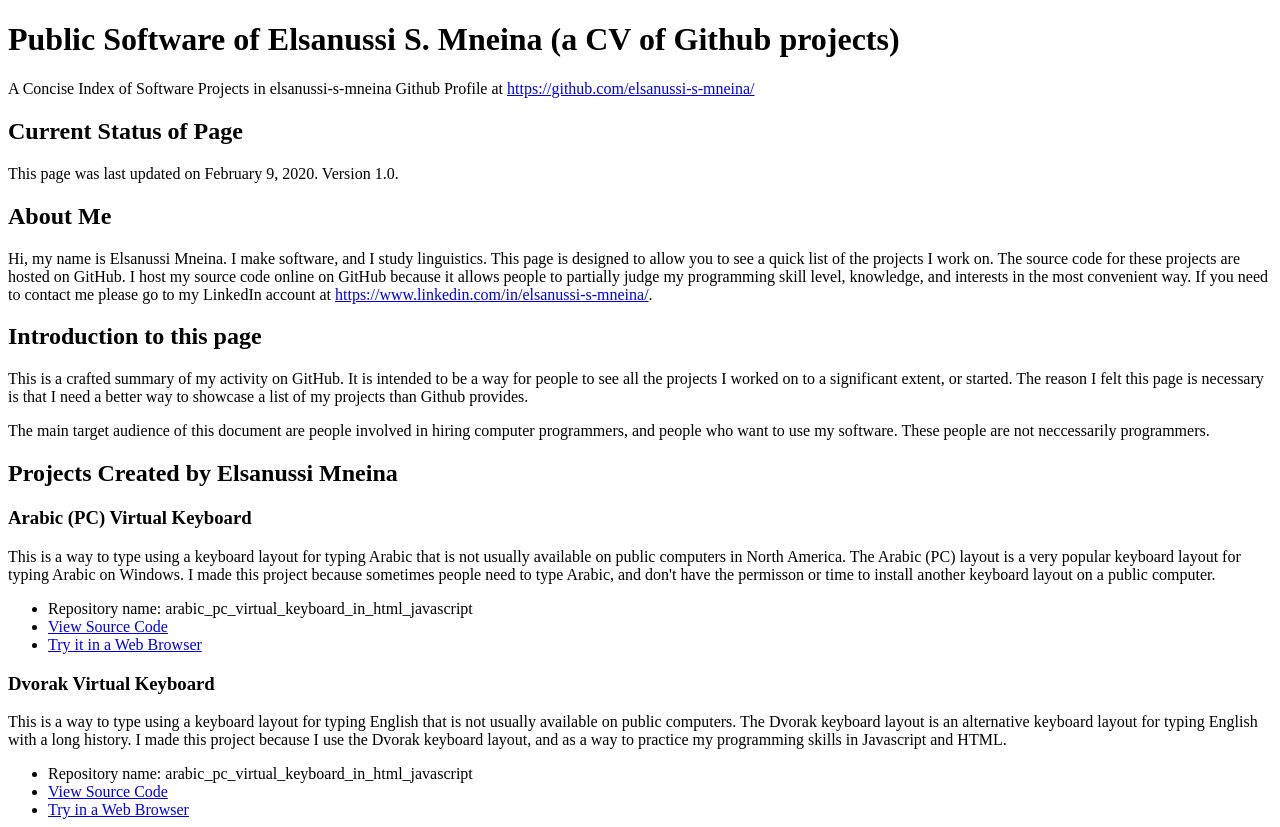
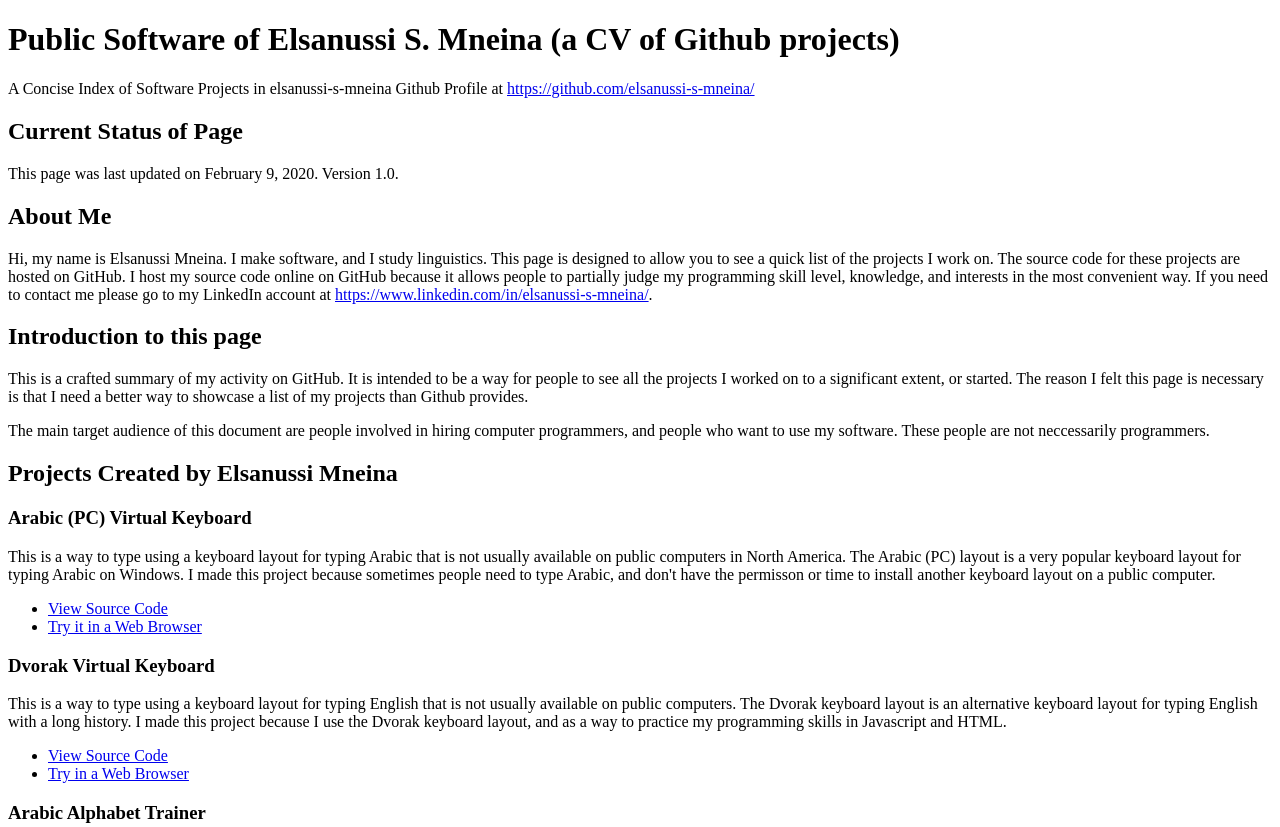
Before and after one commit to elsanussi-s-mneina/elsanussi-s-mneina.github.io, a plain HTML site: page index.html in a window 1280 px wide. Shown: the top 827 px of the page. Drawn offline with Linux system fonts and the light colour scheme.

Commit message:
Remove repository names

```diff
--- a/index.html
+++ b/index.html
@@ -19,14 +19,12 @@
 			<p>This is a way to type using a keyboard layout for typing Arabic that is not usually available on public computers in North America. The Arabic (PC) layout is a very popular keyboard layout for typing Arabic on Windows. I made this project because sometimes people need to type Arabic, and don't have the permisson or time to install another keyboard layout on a public computer.</p>
 
 			<ul>
-				<li>Repository name: arabic_pc_virtual_keyboard_in_html_javascript</li>
 				<li><a href="https://github.com/elsanussi-s-mneina/arabic_pc_virtual_keyboard_in_html_javascript">View Source Code</a></li>
 				<li><a href="https://elsanussi-s-mneina.github.io/u/ar_pc_virt.html">Try it in a Web Browser</a></li>
 			</ul>
 			<h3>Dvorak Virtual Keyboard</h3>
 			<p>This is a way to type using a keyboard layout for typing English that is not usually available on public computers. The Dvorak keyboard layout is an alternative keyboard layout for typing English with a long history. I made this project because I use the Dvorak keyboard layout, and as a way to practice my programming skills in Javascript and HTML.</p>
 			<ul>
-				<li>Repository name: arabic_pc_virtual_keyboard_in_html_javascript</li>
 				<li><a href="https://github.com/elsanussi-s-mneina/dvorak_virtual_keyboard_in_html_javascript">View Source Code</a></li>
 				<li><a href="https://elsanussi-s-mneina.github.io/u/dvorak_vk1.html">Try in a Web Browser</a></li>
 			</ul>
```
